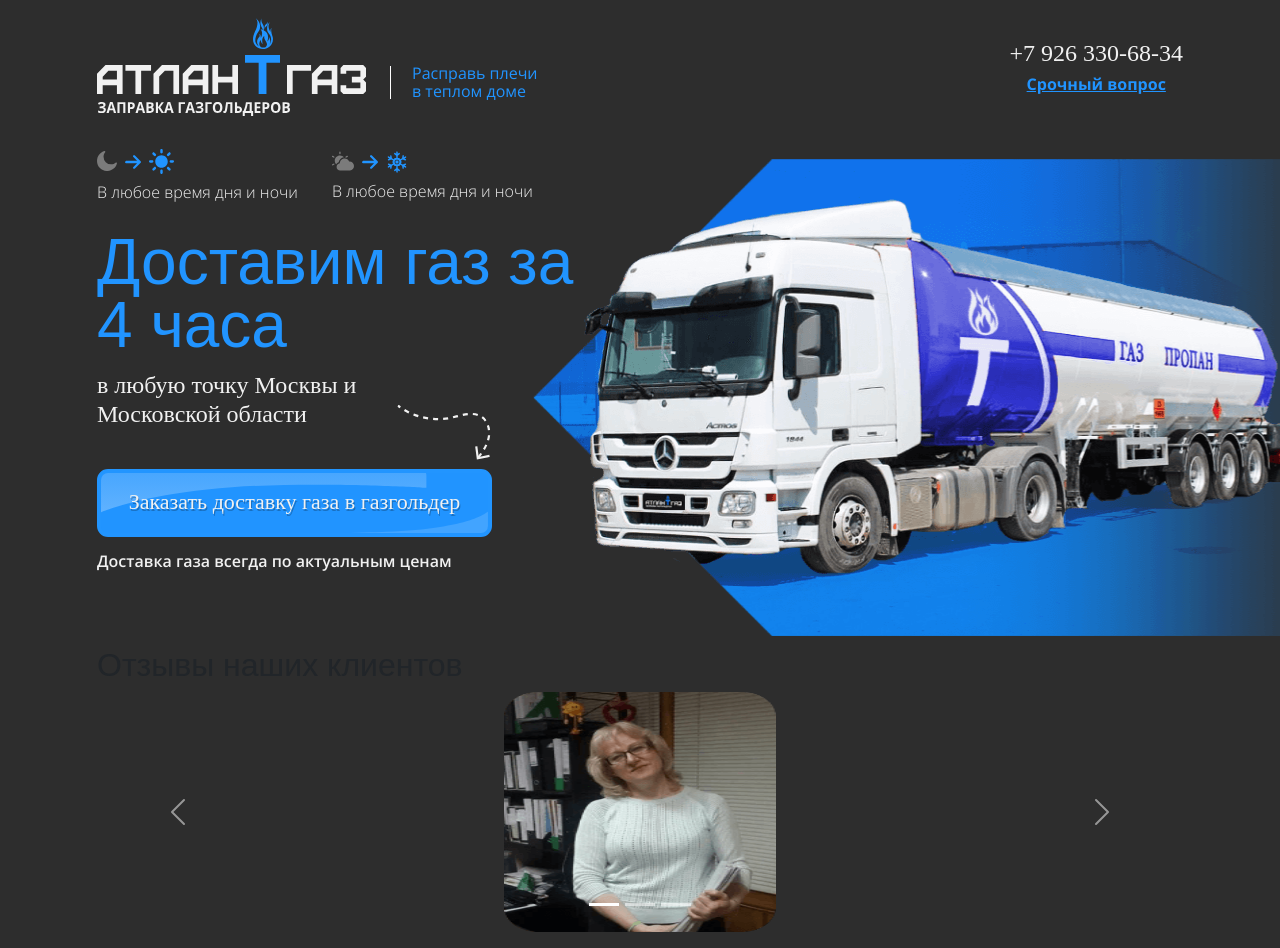
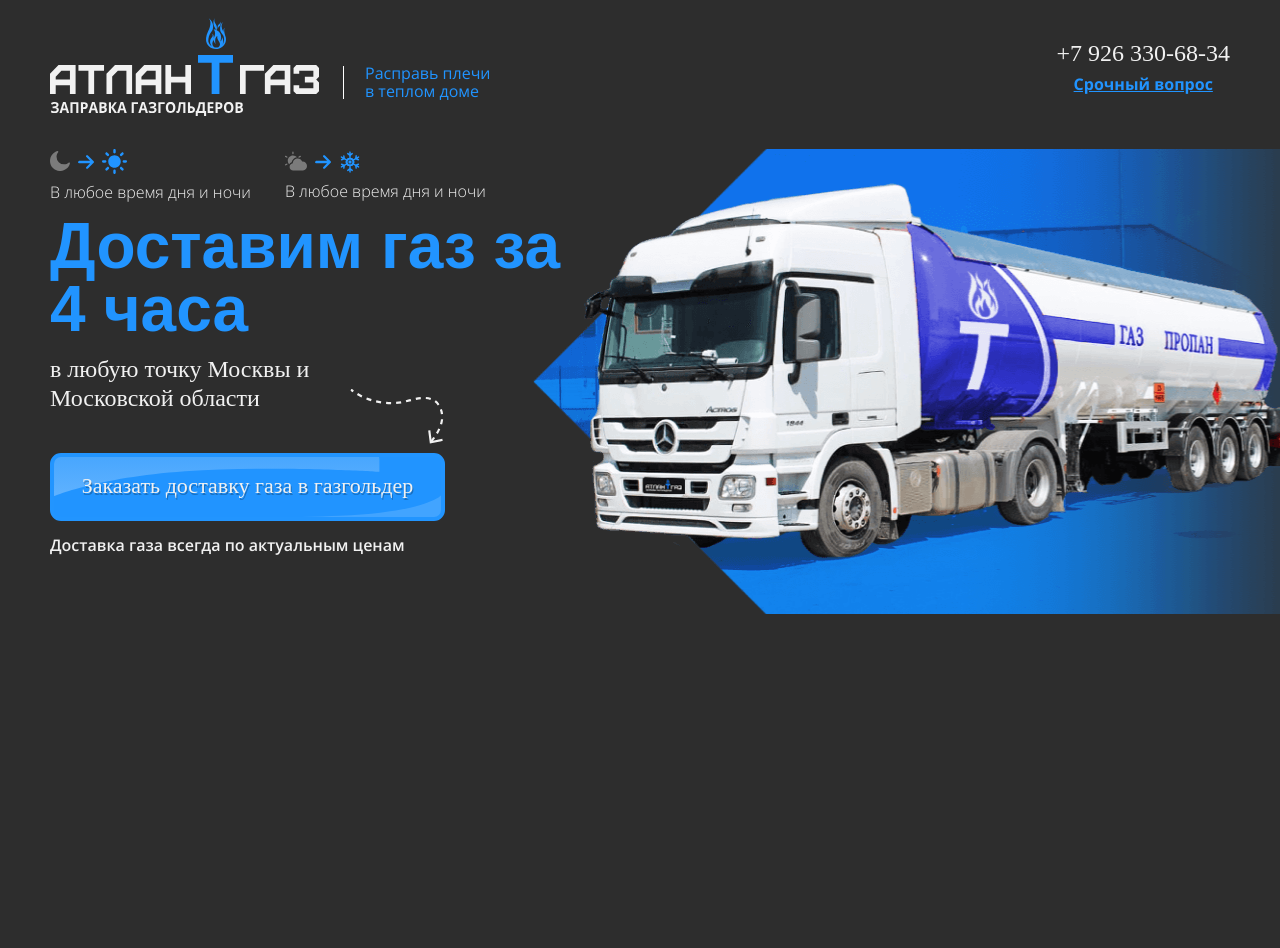
Before and after one commit to shakhbozpro/atlan-gaz, a plain HTML site: page index.html in a window 1280 px wide. After the commit the page ends 800 px from the top, so only its background shows below. Drawn offline with nearby package versions, Linux system fonts and the light colour scheme; a web font is replaced by a local one.

Commit message:
Deleted bootstrap links

```diff
--- a/css/main.css
+++ b/css/main.css
@@ -311,7 +311,7 @@ a {
 
 /* Container */
 .container {
-  max-width: 1110px;
+  max-width: 1180px;
   width: 100%;
   margin: 0 auto;
 }
--- a/index.html
+++ b/index.html
@@ -5,8 +5,6 @@
    <meta charset="UTF-8">
    <meta http-equiv="X-UA-Compatible" content="IE=edge">
    <meta name="viewport" content="width=device-width, initial-scale=1.0">
-   <!-- Bootstrap css -->
-   <link rel="stylesheet" href="https://cdn.jsdelivr.net/npm/bootstrap@5.2.2/dist/css/bootstrap.min.css">
    <!-- Styles -->
    <link rel="stylesheet" href="./css/main.css">
    <title>Атлантгаз</title>
@@ -74,52 +72,6 @@
          </div>
       </section>
       <!-- Hero section end -->
-
-      <!-- Feedback section start -->
-      <section class="feedback">
-         <div class="container">
-            <div>
-               <h2 class="feedback__heading">Отзывы наших клиентов</h2>
-               <ul class="feedback-list carousel slide list-unstyled" id="carouselExampleIndicators"
-                  data-bs-ride="true">
-                  <li class="feedback-list__btns-item carousel-indicators">
-                     <button type="button" data-bs-target="#carouselExampleIndicators" data-bs-slide-to="0"
-                        class="active" aria-current="true" aria-label="Slide 1"></button>
-                     <button type="button" data-bs-target="#carouselExampleIndicators" data-bs-slide-to="1"
-                        aria-label="Slide 2"></button>
-                     <button type="button" data-bs-target="#carouselExampleIndicators" data-bs-slide-to="2"
-                        aria-label="Slide 3"></button>
-                  </li>
-
-                  <li class="feedback-list__carousel-item carousel-inner d-flex">
-                     <div class="feedback-list__first-item carousel-item w-25 mx-auto active">
-                        <img src="./images/olga.png" class="d-block w-100" alt="..." width="201" height="240">
-                     </div>
-
-                     <div class="feedback-list__second-item carousel-item w-25 mx-auto">
-                        <img src="./images/roman.png" class="d-block w-100" alt="..." width="201" height="240">
-                     </div>
-
-                     <div class="feedback-third-item carousel-item w-25 mx-auto">
-                        <img src="./images/olga.png" class="d-block w-100" alt="...">
-                     </div>
-                  </li>
-
-                  <button class="carousel-control-prev" type="button" data-bs-target="#carouselExampleIndicators"
-                     data-bs-slide="prev">
-                     <span class="carousel-control-prev-icon" aria-hidden="true"></span>
-                     <span class="visually-hidden">Previous</span>
-                  </button>
-                  <button class="carousel-control-next" type="button" data-bs-target="#carouselExampleIndicators"
-                     data-bs-slide="next">
-                     <span class="carousel-control-next-icon" aria-hidden="true"></span>
-                     <span class="visually-hidden">Next</span>
-                  </button>
-               </ul>
-            </div>
-         </div>
-      </section>
-      <!-- Feedback section end -->
    </main>
    <!-- Site main end -->
 
@@ -131,11 +83,6 @@
    </footer>
    <!-- Site footer end -->
 
-
-   <!-- JavaScript of Bootstrap -->
-   <script src="https://cdn.jsdelivr.net/npm/bootstrap@5.2.2/dist/js/bootstrap.bundle.min.js"
-      integrity="sha384-OERcA2EqjJCMA+/3y+gxIOqMEjwtxJY7qPCqsdltbNJuaOe923+mo//f6V8Qbsw3"
-      crossorigin="anonymous"></script>
    <!-- JavaScript -->
    <script src="./js/main.js"></script>
 </body>
```
